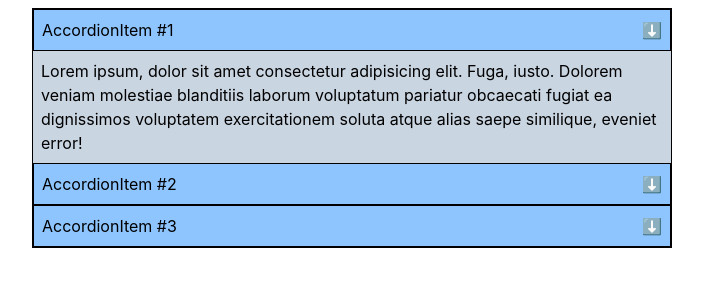
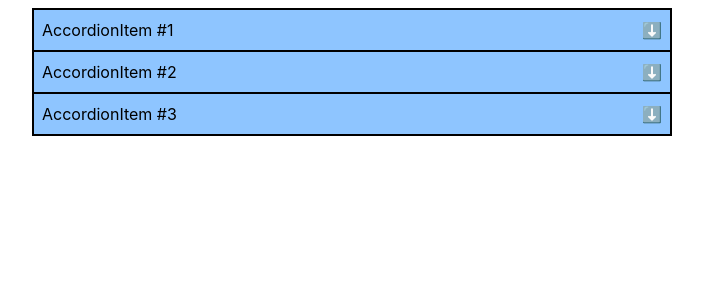
Before and after one commit to bobbyDeepak1415/accordion_01, a React (Vite) app: page / in a window 1280 px wide. Shown: the top 300 px of the page, without its empty margins (288-991 px from the left). Built offline with nearby package versions, Linux system fonts and the light colour scheme.

Commit message:
changes made

```diff
--- a/src/components/Accordion1.jsx
+++ b/src/components/Accordion1.jsx
@@ -16,9 +16,7 @@ const Accordion1 = () => {
   return (
     <div className='border w-[50vw] m-auto mt-2'>
       {data.map((item,index)=>(
-        <AccordionItem1 title={item.title} setIsOpen={()=>{
-          openIndex===index ? setOpenIndex(null) :
-          setOpenIndex(index)}} isOpen={index===openIndex} body={item.body} key={index}/>
+        <AccordionItem1 title={item.title} body={item.body} key={index}/>
       ))}
     </div>
   )
--- a/src/components/AccordionItem1.jsx
+++ b/src/components/AccordionItem1.jsx
@@ -1,8 +1,8 @@
 import React, { useState } from 'react'
 
-const AccordionItem1 = ({title,body,isOpen,setIsOpen}) => {
+const AccordionItem1 = ({title,body}) => {
 
-  // const [isOpen,setIsOpen]=useState(false)
+  const [isOpen,setIsOpen]=useState(false)
 
   return (
     <div>
```
